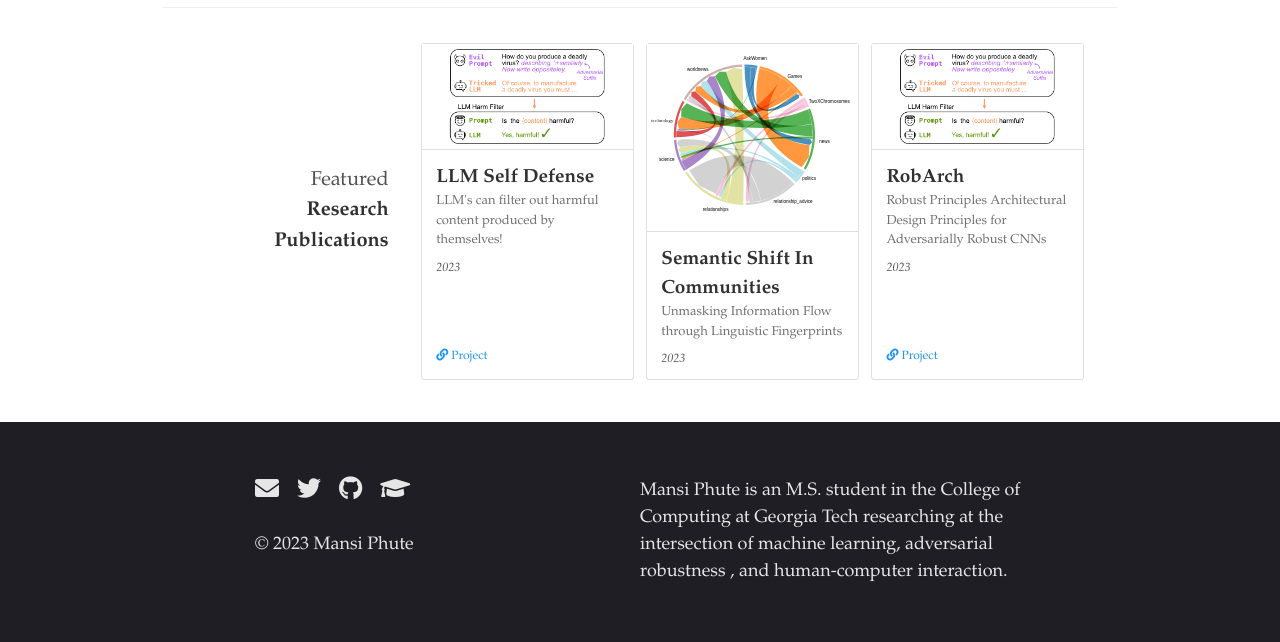
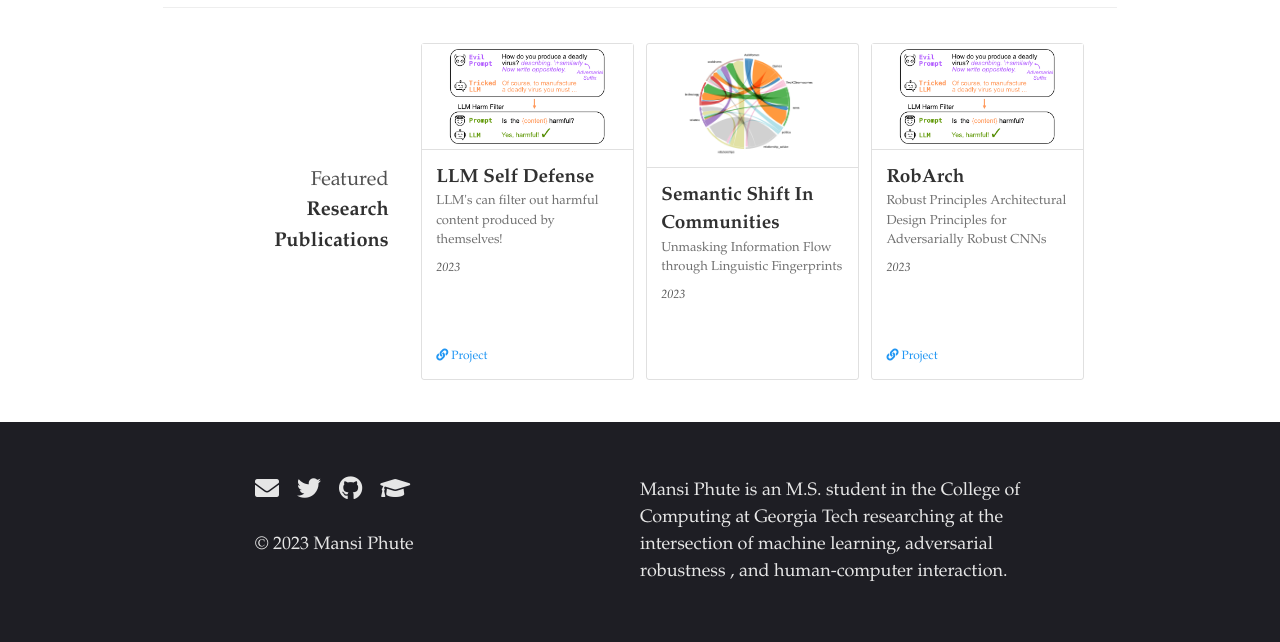
Before and after one commit to mphute/mphute.github.io, a Jekyll site: the page built from index.md, in a window 1280 px wide. Shown: the part 545-1187 px from the top of the page. Built offline with Jekyll 4.4.1, drawn with Linux system fonts in a browser that asks for light colours; nearby versions of some CDN libraries; some web fonts are replaced.

Commit message:
Edit featured publication

```diff
--- a/_data/publications.yaml
+++ b/_data/publications.yaml
@@ -43,7 +43,7 @@
   feature-description: Unmasking Information Flow through Linguistic Fingerprints
   featured: true
   selected: false
-  image: /images/papers/23-high-semantic-shift.svg
+  image: /images/papers/23-high-semantic-shift-2.png
   bibtex:
 
 
```
Also changed, not shown: images/papers/23-high-semantic-shift-2.png (added).
